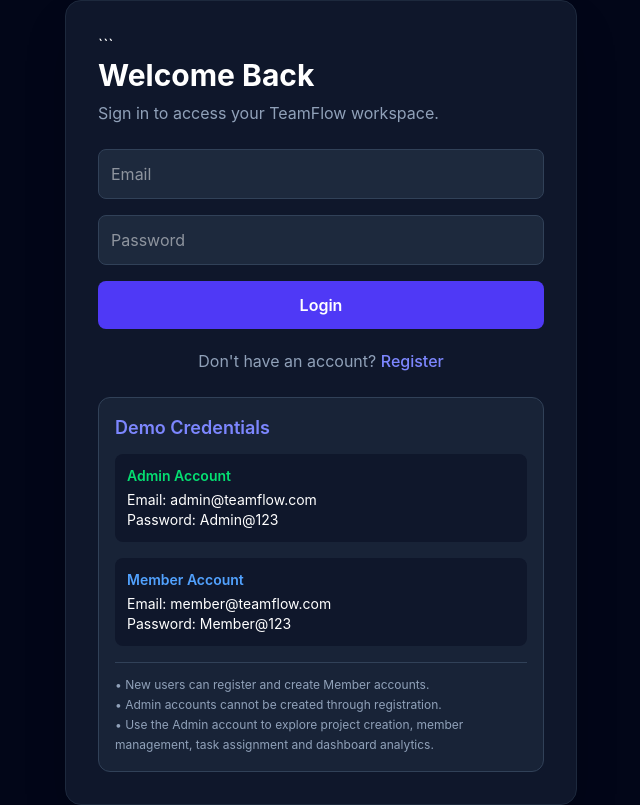
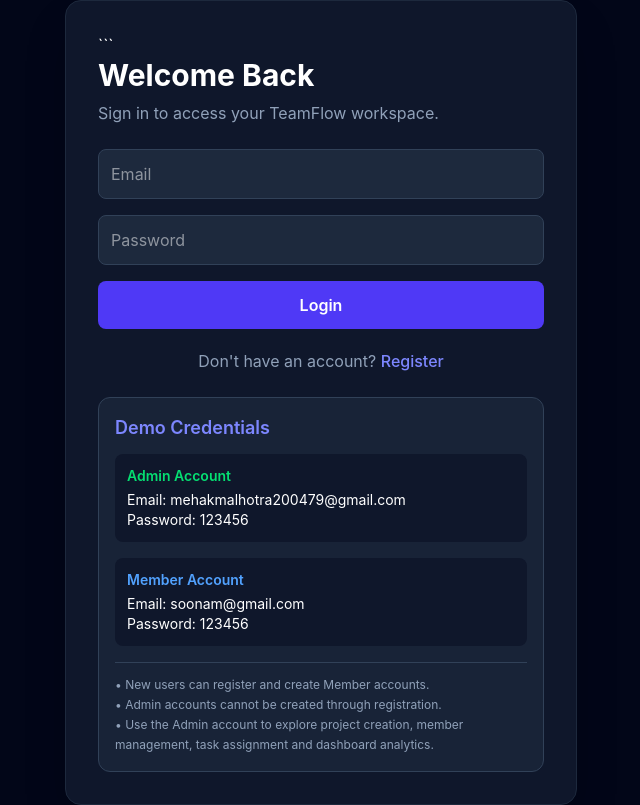
Before and after one commit to mehakmalhotra123/Task_frontend, a React app: page / in a window 1280 px wide. Shown: the whole page, without its empty margins (319-959 px from the left). Built offline with nearby package versions, Linux system fonts and the light colour scheme; the HTML template or start-up script is replaced by a standard one.

Commit message:
login update

```diff
--- a/src/pages/Login.jsx
+++ b/src/pages/Login.jsx
@@ -234,12 +234,12 @@
 
           <p>
             Email:
-            admin@teamflow.com
+            mehakmalhotra200479@gmail.com
           </p>
 
           <p>
             Password:
-            Admin@123
+           123456
           </p>
         </div>
 
@@ -262,12 +262,12 @@
 
           <p>
             Email:
-            member@teamflow.com
+            soonam@gmail.com
           </p>
 
           <p>
             Password:
-            Member@123
+           123456
           </p>
         </div>
 
```
